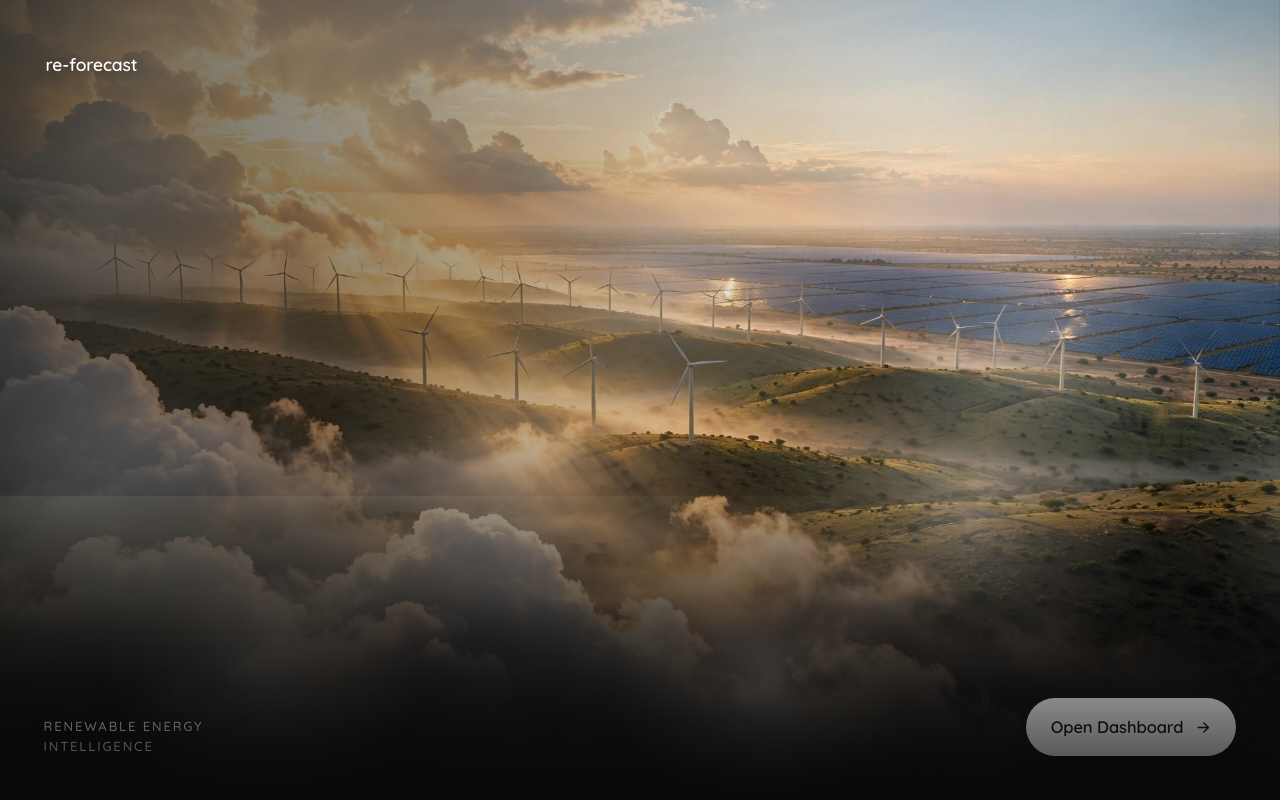
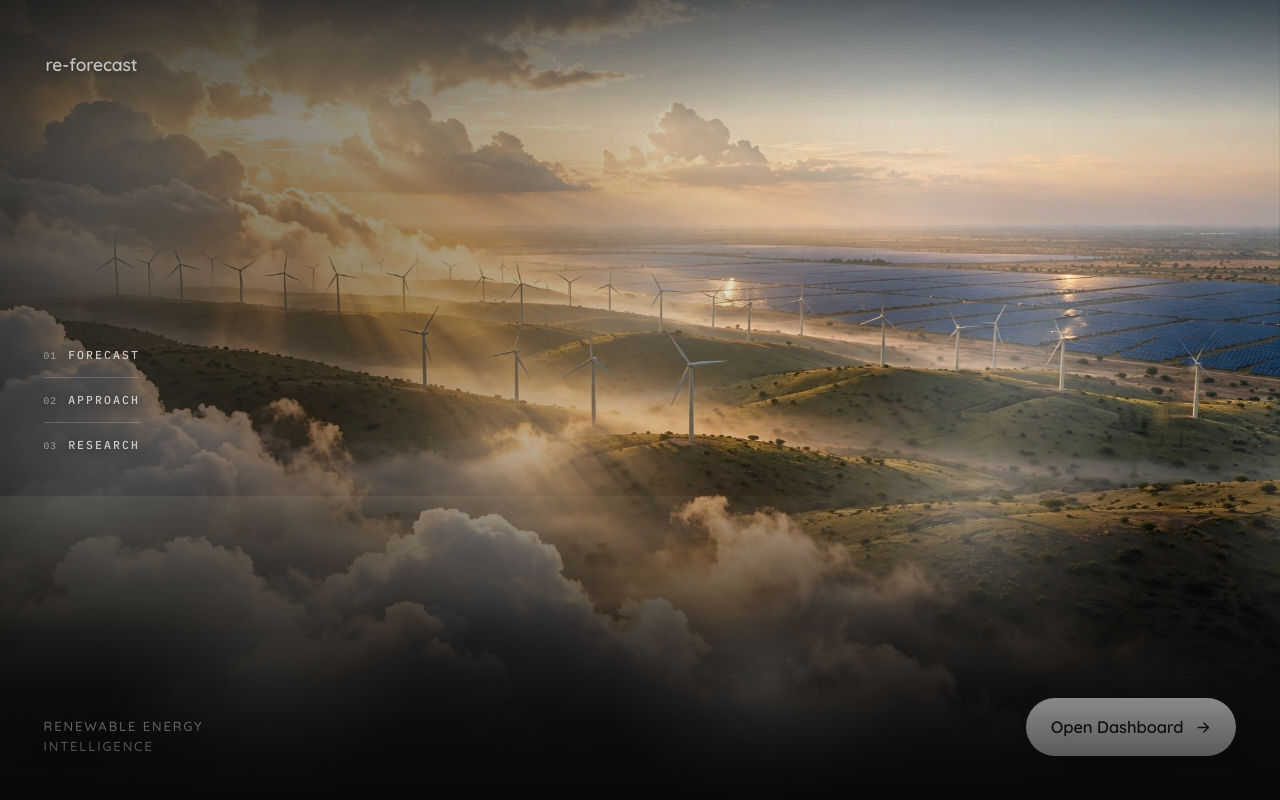
Before and after one commit to DHBhensdadia/hackout26-exception-handlers-renewable-intelligence, a React (Vite) app: page / in a window 1280 px wide. Shown: the top 800 px of the page. Built offline with nearby package versions, Linux system fonts and the light colour scheme; no server answers; a web font is replaced by a local one.

Commit message:
feat(landing): turn the hero links into a vertical rail
The site navbar only drops in after the hero, so these three links are the only
navigation at the top of the page. A left-edge rail uses the empty middle band
and keeps the wordmark and tagline where they were.

```diff
--- a/src/pages/Landing.tsx
+++ b/src/pages/Landing.tsx
@@ -281,9 +281,26 @@ export default function Landing() {
           <div className="cine__blend" aria-hidden="true" />
 
           <div className="cine__ui">
-            <Link to="/" className="cine__mark">
-              re-forecast
-            </Link>
+            <div className="cine__top">
+              <Link to="/" className="cine__mark">
+                re-forecast
+              </Link>
+            </div>
+
+            <nav className="cine__nav" aria-label="Explore the platform">
+              <Link to="/dashboard/forecast">
+                <span className="n">01</span>
+                <span className="t">Forecast</span>
+              </Link>
+              <a href="#manifesto">
+                <span className="n">02</span>
+                <span className="t">Approach</span>
+              </a>
+              <a href="#modules">
+                <span className="n">03</span>
+                <span className="t">Research</span>
+              </a>
+            </nav>
 
             <div className="cine__foot">
               <p className="cine__note">Renewable energy intelligence</p>
--- a/src/styles/cinematic.css
+++ b/src/styles/cinematic.css
@@ -193,6 +193,16 @@
   filter: blur(calc(var(--hp) * 7px));
   will-change: transform, opacity;
 }
+
+/* soft top scrim so the in-base nav always reads over the bright sky */
+.cine__ui::before {
+  content: "";
+  position: absolute;
+  inset: 0 0 auto 0;
+  height: clamp(84px, 15vh, 160px);
+  background: linear-gradient(180deg, rgba(8, 12, 16, 0.55), rgba(8, 12, 16, 0));
+  pointer-events: none;
+}
 .cine__mark {
   font-family: var(--font-nav), system-ui, sans-serif;
   font-weight: 600;
@@ -206,6 +216,81 @@
   padding: 6px 2px;
   border-radius: 8px;
 }
+.cine__top {
+  display: flex;
+  align-items: center;
+}
+
+/* In-base navigation: the site navbar only drops in past the hero, so the
+   three non-dashboard links live here as a vertical rail on the left edge,
+   using the empty middle band between the wordmark and the tagline. */
+.cine__nav {
+  position: absolute;
+  left: clamp(20px, 3.4vw, 46px);
+  top: 50%;
+  transform: translateY(-50%);
+  display: flex;
+  flex-direction: column;
+  align-items: flex-start;
+  pointer-events: auto;
+}
+.cine__nav a {
+  position: relative;
+  display: flex;
+  align-items: baseline;
+  gap: 0.7rem;
+  padding: 0.8rem 0;
+  border-bottom: 1px solid rgba(255, 255, 255, 0.18);
+  font-family: var(--font-mono);
+  font-size: clamp(0.7rem, 0.9vw, 0.8rem);
+  font-weight: 500;
+  letter-spacing: 0.18em;
+  text-transform: uppercase;
+  color: rgba(255, 255, 255, 0.72);
+  text-shadow: 0 1px 12px rgba(0, 0, 0, 0.6);
+  text-decoration: none;
+  transition: color 0.22s ease;
+}
+.cine__nav a:last-child { border-bottom: 0; }
+.cine__nav a .n {
+  font-size: 0.6rem;
+  letter-spacing: 0.1em;
+  color: rgba(255, 255, 255, 0.42);
+  transition: color 0.22s ease;
+}
+.cine__nav a::before {
+  content: "";
+  position: absolute;
+  left: -14px;
+  top: 50%;
+  width: 0;
+  height: 1px;
+  background: #ffd88a;
+  transition: width 0.22s ease;
+}
+.cine__nav a:hover,
+.cine__nav a:focus-visible { color: #fff; }
+.cine__nav a:hover .n,
+.cine__nav a:focus-visible .n { color: rgba(255, 255, 255, 0.8); }
+.cine__nav a:hover::before,
+.cine__nav a:focus-visible::before { width: 9px; }
+.cine__nav a:focus-visible {
+  outline: 3px solid #ffd88a;
+  outline-offset: 4px;
+}
+
+/* short viewports: a centred rail would crowd the tagline, so pin it under
+   the wordmark instead */
+@media (max-height: 640px) {
+  .cine__nav {
+    top: calc(clamp(20px, 3.4vw, 46px) + 44px);
+    transform: none;
+  }
+}
+@media (max-width: 760px) {
+  .cine__nav a { padding: 0.68rem 0; letter-spacing: 0.14em; }
+}
+
 .cine__foot {
   display: flex;
   align-items: flex-end;
```
